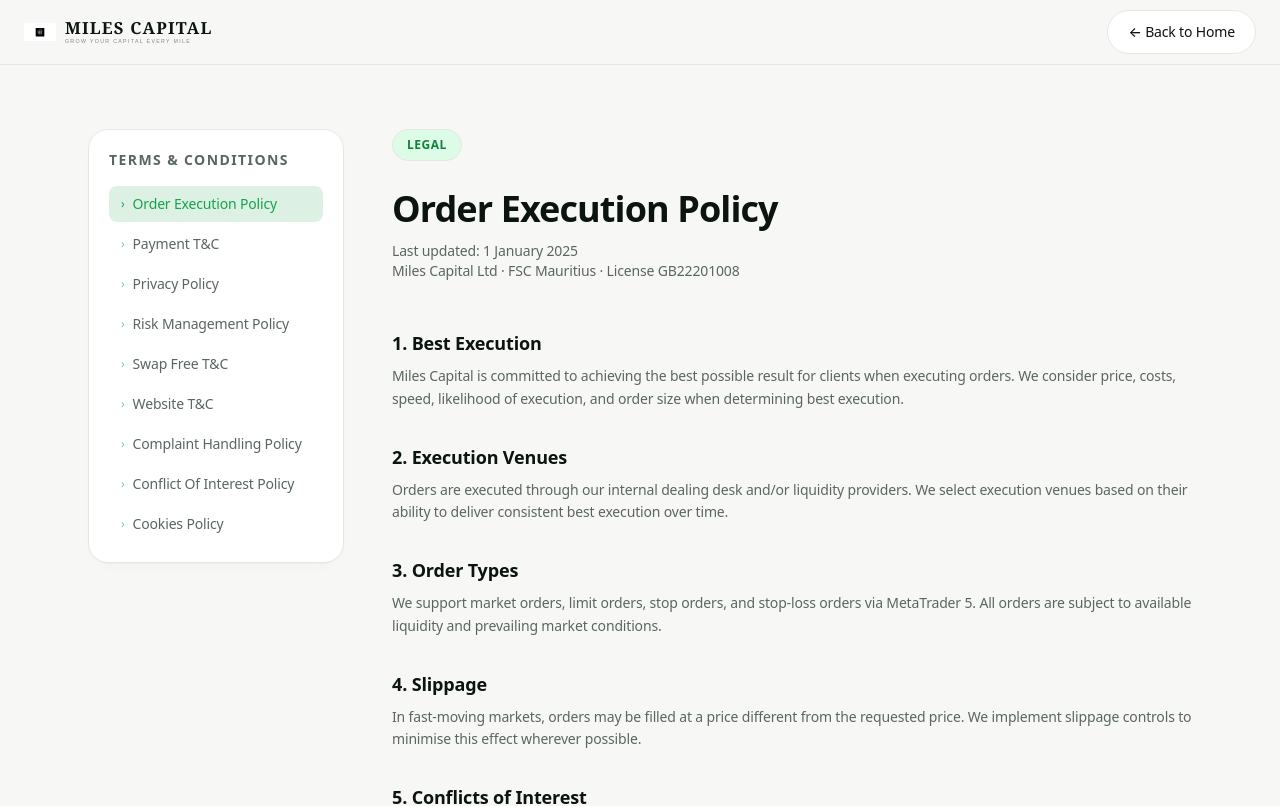
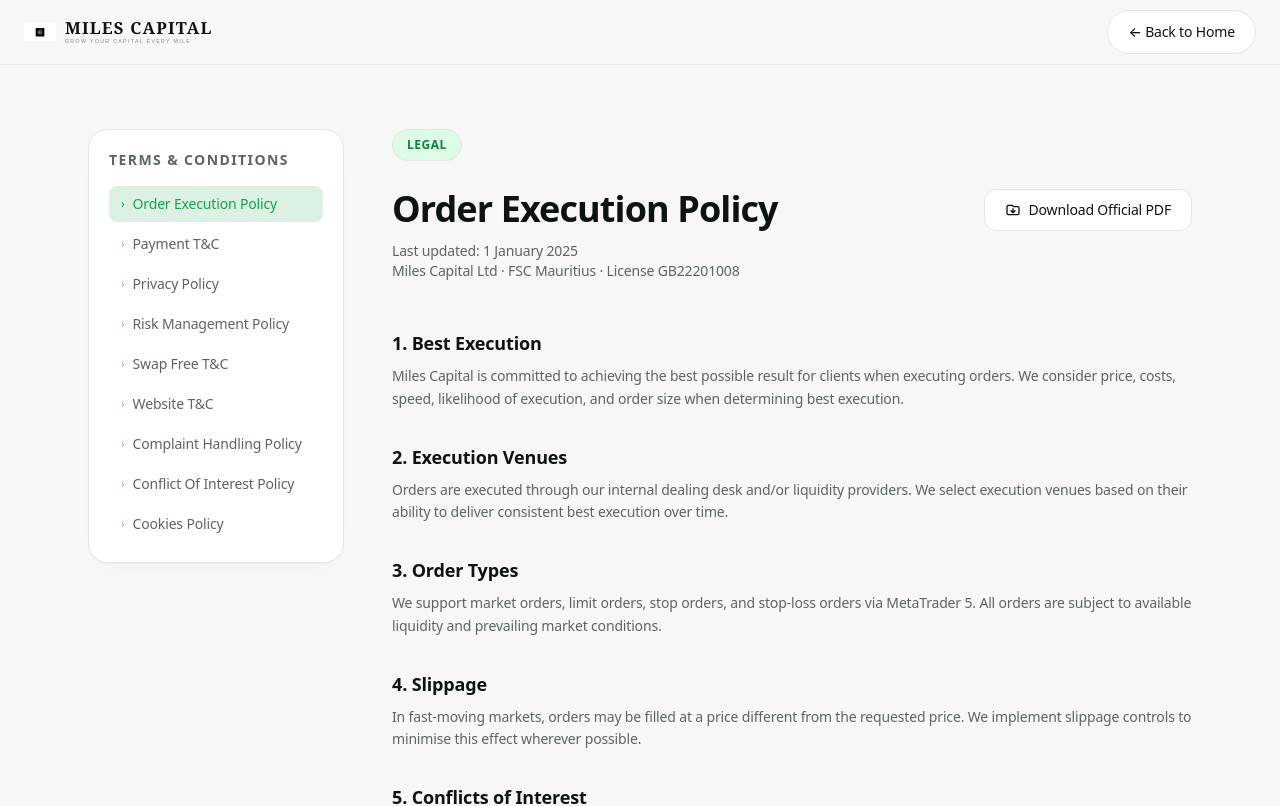
Before and after one commit to Delta-init/miles-v2, a Next.js app: page /legal/order-execution-policy in a window 1280 px wide. Shown: the top 806 px of the page. Built offline with nearby package versions, Linux system fonts and the light colour scheme.

Commit message:
Add official PDF download links to all 9 legal pages from milescap.com

```diff
--- a/app/legal/[slug]/page.tsx
+++ b/app/legal/[slug]/page.tsx
@@ -1,5 +1,18 @@
 import { notFound } from "next/navigation";
 import MilesCapitalLogo from "../../components/Logo";
+
+/* Official PDF links from milescap.com */
+const pdfLinks: Record<string, string> = {
+  "order-execution-policy":      "https://milescap.com/Assets/T&C/order%20execution%20policy.pdf",
+  "payment-terms":               "https://milescap.com/Assets/T&C/PAYMENT%20T&C.pdf",
+  "privacy-policy":              "https://milescap.com/Assets/T&C/Privacy%20Policy.pdf",
+  "risk-policy":                 "https://milescap.com/Assets/T&C/RISK%20MANAGEMENT%20POLICY.pdf",
+  "swap-free-tc":                "https://milescap.com/Assets/T&C/SWAP%20FREE%20T&C.pdf",
+  "website-tc":                  "https://milescap.com/Assets/T&C/Website%20terms%20and%20conditions.pdf",
+  "complaint-policy":            "https://milescap.com/Assets/T&C/Complaint%20Handling%20Policy.pdf",
+  "conflict-of-interest-policy": "https://milescap.com/Assets/T&C/Conflict%20of%20interest%20policy.pdf",
+  "cookies-policy":              "https://milescap.com/Assets/T&C/Cookies%20Policy.pdf",
+};
 
 const policies: Record<
   string,
@@ -423,13 +436,30 @@ export default async function LegalPage({
         {/* Main content */}
         <main className="flex-1 min-w-0">
           <span className="chip mb-4">Legal</span>
-          <h1 className="text-3xl md:text-4xl font-semibold tracking-tight mt-3">
+          <div className="flex flex-col sm:flex-row sm:items-start sm:justify-between gap-4 mt-3">
+            <div>
+              <h1 className="text-3xl md:text-4xl font-semibold tracking-tight">
                 {policy.title}
               </h1>
               <p className="text-muted text-sm mt-3">Last updated: {policy.lastUpdated}</p>
               <p className="text-muted text-sm">
                 Miles Capital Ltd · FSC Mauritius · License GB22201008
               </p>
+            </div>
+            {pdfLinks[slug] && (
+              <a
+                href={pdfLinks[slug]}
+                target="_blank"
+                rel="noopener noreferrer"
+                className="shrink-0 inline-flex items-center gap-2 px-5 py-2.5 rounded-xl border border-border bg-card hover:border-accent/50 hover:text-accent transition-colors text-sm font-medium"
+              >
+                <svg className="w-4 h-4" fill="none" viewBox="0 0 24 24" stroke="currentColor" strokeWidth={2}>
+                  <path strokeLinecap="round" strokeLinejoin="round" d="M12 10v6m0 0l-3-3m3 3l3-3M3 17V7a2 2 0 012-2h6l2 2h6a2 2 0 012 2v8a2 2 0 01-2 2H5a2 2 0 01-2-2z" />
+                </svg>
+                Download Official PDF
+              </a>
+            )}
+          </div>
 
           <div className="mt-12 space-y-8">
             {policy.sections.map((s) => (
```
Lines whose indentation alone changed are shown as unchanged.
